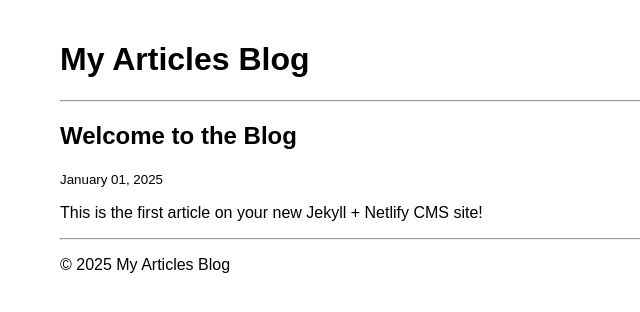
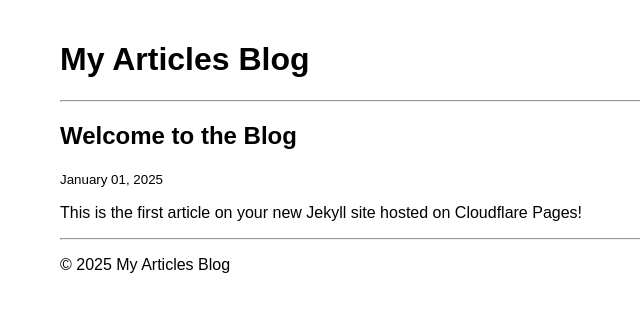
Before and after one commit to itzfew/kashur-koam, a Jekyll site: the page built from _posts/2025-01-01-welcome.md, in a window 1280 px wide. Shown: the top 312 px of the page, without its empty margins (180-820 px from the left). Built offline with Jekyll 4.4.1, drawn with Linux system fonts in a browser that asks for light colours.

Commit message:
Add files via upload

```diff
--- a/_posts/2025-01-01-welcome.md
+++ b/_posts/2025-01-01-welcome.md
@@ -4,4 +4,4 @@ title: "Welcome to the Blog"
 date: 2025-01-01
 ---
 
-This is the first article on your new Jekyll + Netlify CMS site!
+This is the first article on your new Jekyll site hosted on Cloudflare Pages!
```
